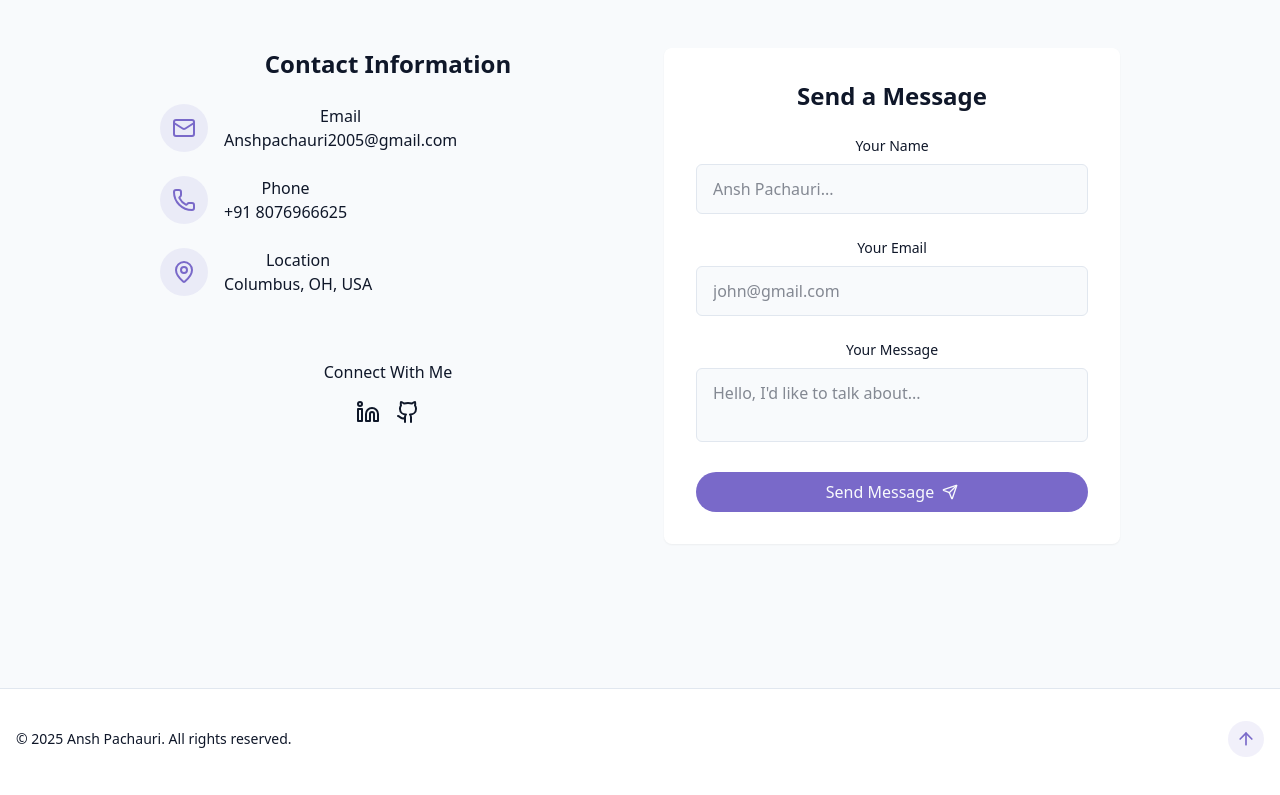
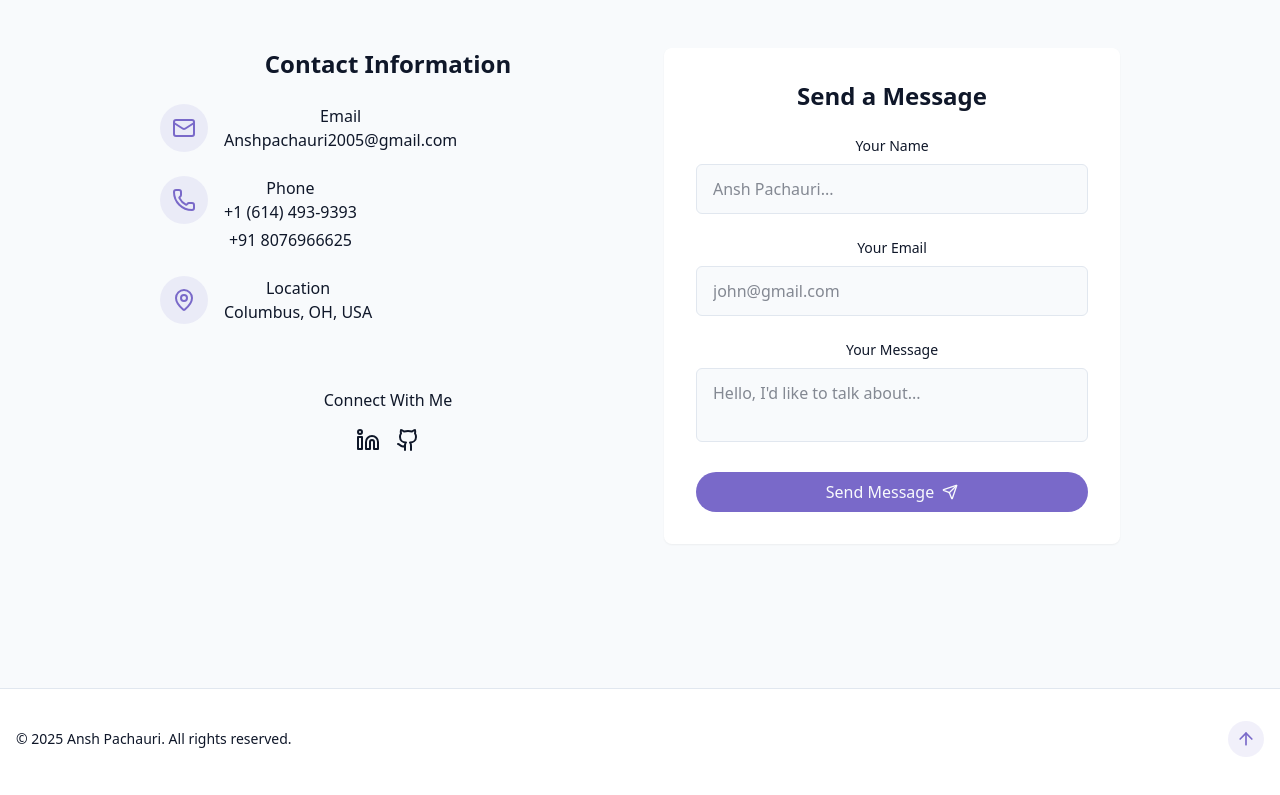
Before and after one commit to anshpachauri23/personal-portfolio, a React (Vite) app: page / in a window 1280 px wide. Shown: the part 5986-6781 px from the top of the page. Built offline with nearby package versions, Linux system fonts and the light colour scheme.

Commit message:
Add both phone numbers to contact section

```diff
--- a/src/components/ContactSection.jsx
+++ b/src/components/ContactSection.jsx
@@ -80,12 +80,20 @@ export const ContactSection = () => {
                 </div>
                 <div>
                   <h4 className="font-medium"> Phone</h4>
-                  <a
-                    href="tel:+918076966625"
-                    className="text-muted-foreground hover:text-primary transition-colors"
-                  >
-                    +91 8076966625
-                  </a>
+                  <div className="space-y-1">
+                    <a
+                      href="tel:+16144939393"
+                      className="block text-muted-foreground hover:text-primary transition-colors"
+                    >
+                      +1 (614) 493-9393
+                    </a>
+                    <a
+                      href="tel:+918076966625"
+                      className="block text-muted-foreground hover:text-primary transition-colors"
+                    >
+                      +91 8076966625
+                    </a>
+                  </div>
                 </div>
               </div>
               <div className="flex items-start space-x-4">
```
